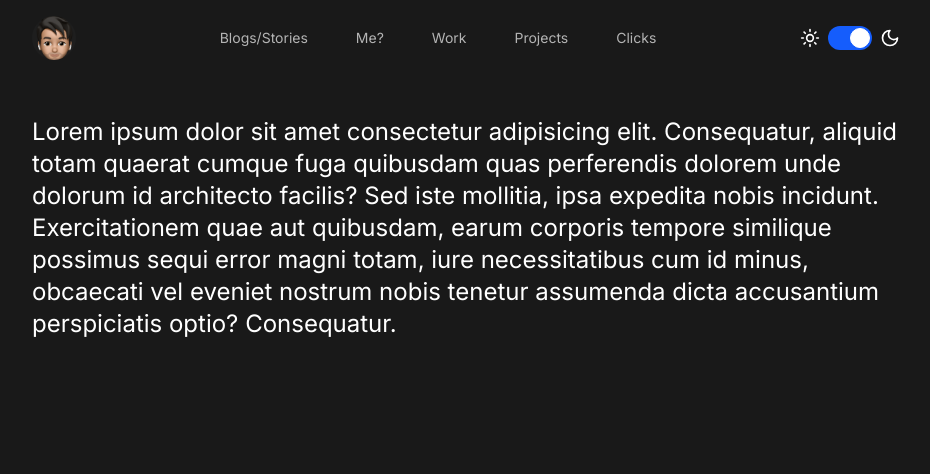
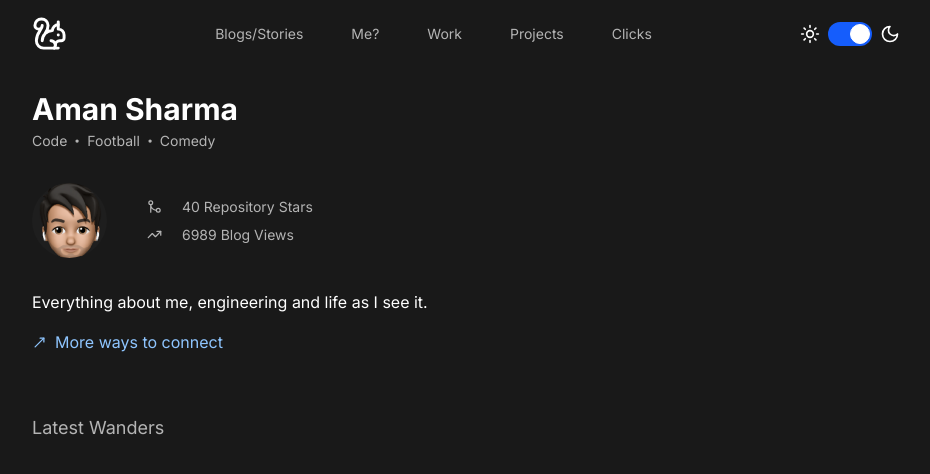
Before and after one commit to i-amansharma07/my-portfolio, a Next.js app: page / in a window 1280 px wide. Shown: the top 474 px of the page, without its empty margins (174-1104 px from the left). Built offline with nearby package versions, Linux system fonts and the light colour scheme.

Commit message:
Add Hero Section

```diff
--- /dev/null
+++ b/src/app/HomePageComponents.tsx
@@ -0,0 +1,69 @@
+import { FadeInSection, FlexColumn } from "@/components/PageLayout";
+import { Dot, GitMerge, TrendingUp, MoveUpRight } from "lucide-react";
+import Image from "next/image";
+
+const HeroSection = () => {
+  return (
+    <FadeInSection>
+      <FlexColumn>
+        <div className="flex flex-col gap-1">
+          <h1 className="text-3xl font-bold">Aman Sharma</h1>
+          <div className="Sub-points flex  items-center text-light-dim  dark:text-dark-dim text-sm">
+            <h1>Code</h1>
+            <Dot size={20} />
+            <h1>Football</h1>
+            <Dot size={20} />
+            <h1>Comedy</h1>
+          </div>
+        </div>
+        <div className="pic-stats flex gap-10 items-center">
+          <Image
+            className="rounded-full"
+            src={`/my-logo.png`}
+            alt={"Logo"}
+            width="75"
+            height="75"
+          />
+          <div className="flex flex-col gap-2 text-sm">
+            <div className="flex cursor-pointer gap-5 transition delay-150 duration-200  text-light-dim hover:text-black dark:hover:text-white dark:text-dark-dim items-center">
+              <GitMerge size={15} />
+              <h1>40 Repository Stars</h1>
+            </div>
+            <div className="flex cursor-pointer gap-5 transition delay-150 duration-200  text-light-dim hover:text-black dark:hover:text-white dark:text-dark-dim items-center">
+              <TrendingUp size={15} />
+              <h1>6989 Blog Views</h1>
+            </div>
+          </div>
+        </div>
+        <h1 className="one-liner-intro dark:text-white text-black text-base">
+          Everything about me, engineering and life as I see it.
+        </h1>
+        <div className="connect-with-me gap-2 flex w-fit items-center cursor-pointer hover:underline text-blue-500 hover:text-blue-600 dark:text-blue-300 dark:hover:text-blue-400 text-base -mt-4">
+          <MoveUpRight size={15} />
+          <h1>More ways to connect</h1>
+        </div>
+      </FlexColumn>
+    </FadeInSection>
+  );
+};
+
+
+//text-light-dim hover:underline hover:text-black  dark:hover:text-white dark:text-dark-dim
+const BlogsSection = () => {
+  return (
+    <FadeInSection>
+      <FlexColumn className="mt-5">
+        <h1 className="blogs-heading text-lg dark:text-dark-dim">Latest Wanders</h1>
+        <div className="flex ">
+
+        </div>
+      </FlexColumn>
+    </FadeInSection>
+  );
+};
+
+const TODOSection = () => {
+  return <div>THis is todo section</div>;
+};
+
+export { HeroSection, BlogsSection, TODOSection };
--- a/src/app/globals.css
+++ b/src/app/globals.css
@@ -1,2 +1,26 @@
 @import "tailwindcss";
 @custom-variant dark (&:where(.dark, .dark *));
+
+
+
+@theme {
+  --color-dark-dim: #b4b4b4;
+  --color-light-dim: #6d6d6d;
+
+}
+
+
+@keyframes fade-in-up {
+    0% {
+      opacity: 0;
+      transform: translateY(40px);
+    }
+    100% {
+      opacity: 1;
+      transform: translateY(0);
+    }
+  }
+
+  .fade-in-up {
+    animation: fade-in-up 0.7s ease-out;
+  }
--- a/src/app/layout.tsx
+++ b/src/app/layout.tsx
@@ -4,6 +4,7 @@ import NavBar from "@/components/navbar/NavBar";
 import "./globals.css";
 import ThemeProvider from "./themes/theme-provider";
 import { Inter, Roboto } from "next/font/google";
+import Head from "next/head";
 
 // If loading a variable font, you don't need to specify the font weight
 const inter = Inter({ subsets: ["latin"] });
@@ -17,6 +18,10 @@ export default function RootLayout({
 }>) {
   return (
     <html lang="en" suppressHydrationWarning>
+      <Head>
+      <title>My page title</title>
+      <meta name="viewport" content="initial-scale=1.0, width=device-width" />
+    </Head>
       <body
         className={`bg-[#fcfcfc] dark:bg-[#191919] antialiased ${inter.className}`}
       >
--- a/src/app/page.tsx
+++ b/src/app/page.tsx
@@ -1,13 +1,14 @@
-export default function Home() {
+import PageLayout from "@/components/PageLayout";
+import { HeroSection, BlogsSection, TODOSection } from "./HomePageComponents";
+
+const Home = () => {
   return (
-    <div className="text-2xl">
-      Lorem ipsum dolor sit amet consectetur adipisicing elit. Consequatur,
-      aliquid totam quaerat cumque fuga quibusdam quas perferendis dolorem unde
-      dolorum id architecto facilis? Sed iste mollitia, ipsa expedita nobis
-      incidunt. Exercitationem quae aut quibusdam, earum corporis tempore
-      similique possimus sequi error magni totam, iure necessitatibus cum id
-      minus, obcaecati vel eveniet nostrum nobis tenetur assumenda dicta
-      accusantium perspiciatis optio? Consequatur.
-    </div>
+    <PageLayout>
+      <HeroSection />
+      <BlogsSection />
+      {/* <TODOSection /> */}
+    </PageLayout>
   );
-}
+};
+
+export default Home;
--- /dev/null
+++ b/src/components/PageLayout.tsx
@@ -0,0 +1,23 @@
+const PageLayout =  ({ children }: { children: React.ReactNode }) => {
+  return (<div className="flex flex-col">
+    {children}
+    </div>);
+};
+
+
+export const FadeInSection =  ({ children }: { children: React.ReactNode }) => {
+    return (<div className="fade-in-up mt-8 md:mt-10">
+      {children}
+      </div>);
+};
+
+
+export const FlexColumn = ({ children, className }: { children: React.ReactNode, className? : string }) => {
+  return (<div className={`flex flex-col gap-8 justify ${className}`}>
+    {children}
+    </div>);
+};
+
+
+
+export default PageLayout;
--- a/src/components/navbar/NavBar.tsx
+++ b/src/components/navbar/NavBar.tsx
@@ -4,18 +4,14 @@ import Link from "next/link";
 import Image from "next/image";
 import { NavItems, NavDropDownItems } from "./NavItems";
 import ThemeSwitch from "./ThemeSwitch";
+import { Squirrel } from "lucide-react"
+
 
 const NavBar = () => {
   return (
-    <nav className="mx-auto flex max-w-[900px] items-center justify-between gap-3 px-4 py-4 mb-10">
+    <nav className="mx-auto flex max-w-[900px] items-center justify-between gap-3 px-4 pt-4">
       <Link href="/">
-        <Image
-          className="rounded-full"
-          src={`/my-logo.png`}
-          alt={"Logo"}
-          width="44"
-          height="44"
-        />
+      <Squirrel size={35}/>
       </Link>
       <ul className="gap-x-12 hidden text-sm md:flex cursor-pointer">
         <NavItems />
--- a/src/components/navbar/NavItems.tsx
+++ b/src/components/navbar/NavItems.tsx
@@ -37,8 +37,8 @@ const NavItems = () => {
   return navItems.map((item, idx) => (
     <li
       key={idx}
-      className={`text-[#6d6d6d] dark:text-[#b4b4b4]
-        hover:text-black  dark:hover:text-white ${
+      className={`text-light-dim dark:text-dark-dim
+        hover:text-black  dark:hover:text-white delay-150 duration-200 ${
           pathName.includes(item.key) && "text-black dark:text-white"
         }`}
     >
```
